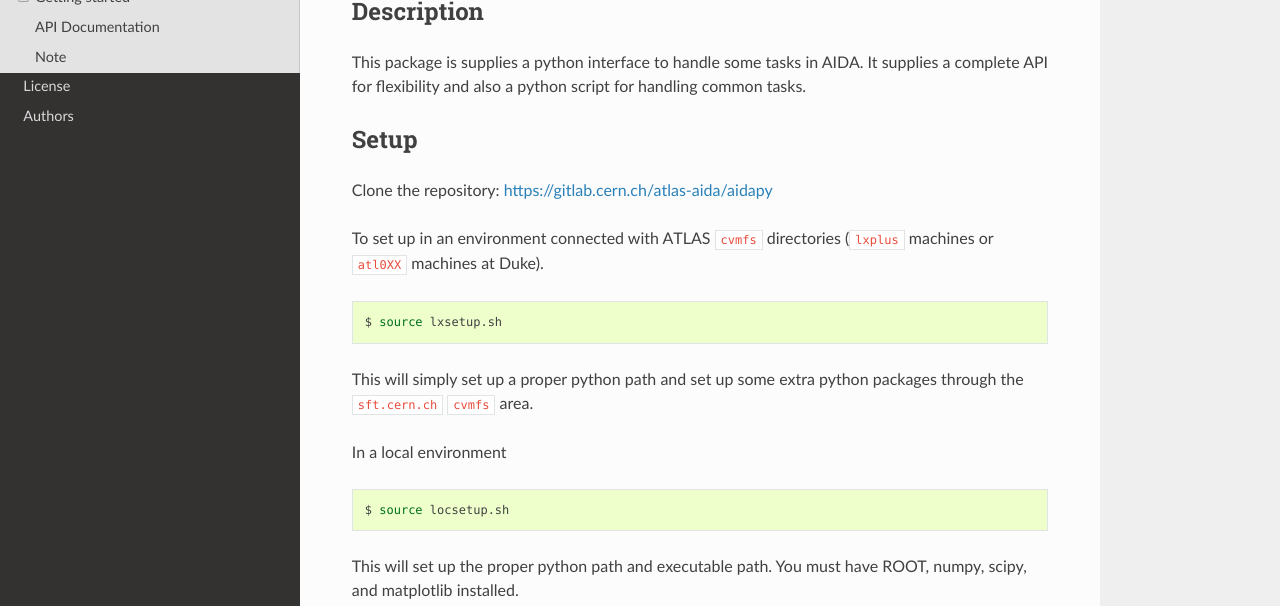
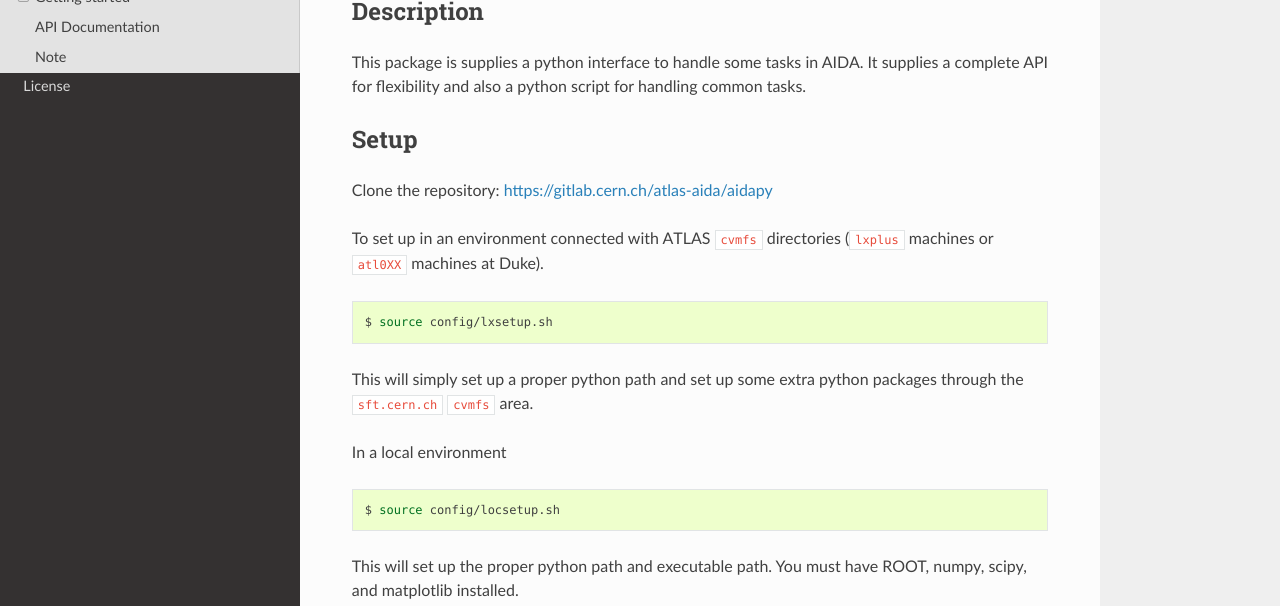
Before and after one commit to douglasdavis/aidapy, a Sphinx documentation site: the page built from docs/readme.rst, in a window 1280 px wide and 900 px high. Shown: the part 213-819 px from the top of the window. Built offline with Sphinx 7.4.7 and the Read the Docs theme 2.0.0, drawn with Linux system fonts in a browser that asks for light colours; formulas are drawn with MathJax 3; pages that are not in the unit, such as notebooks, are missing from menus.

Commit message:
organziation

```diff
--- a/AUTHORS.rst
+++ /dev/null
@@ -1,5 +0,0 @@
-==========
-Developers
-==========
-
-* Douglas Davis <ddavis@cern.ch>
--- a/README.rst
+++ b/README.rst
@@ -24,7 +24,7 @@ To set up in an environment connected with ATLAS ``cvmfs`` directories
 
 .. code-block:: bash
 
-   $ source lxsetup.sh
+   $ source config/lxsetup.sh
 
 This will simply set up a proper python path and set up some extra
 python packages through the ``sft.cern.ch`` ``cvmfs`` area.
@@ -33,7 +33,7 @@ In a local environment
 
 .. code-block:: bash
 
-   $ source locsetup.sh
+   $ source config/locsetup.sh
 
 This will set up the proper python path and executable path. You must
 have ROOT, numpy, scipy, and matplotlib installed.
--- a/docs/authors.rst
+++ /dev/null
@@ -1,2 +0,0 @@
-.. _authors:
-.. include:: ../AUTHORS.rst
--- a/docs/index.rst
+++ b/docs/index.rst
@@ -13,7 +13,6 @@ Contents
 
    README <readme>
    License <license>
-   Authors <authors>
    Module Reference <api/modules>
 
 
```
Also changed, not shown: 5 other files.
